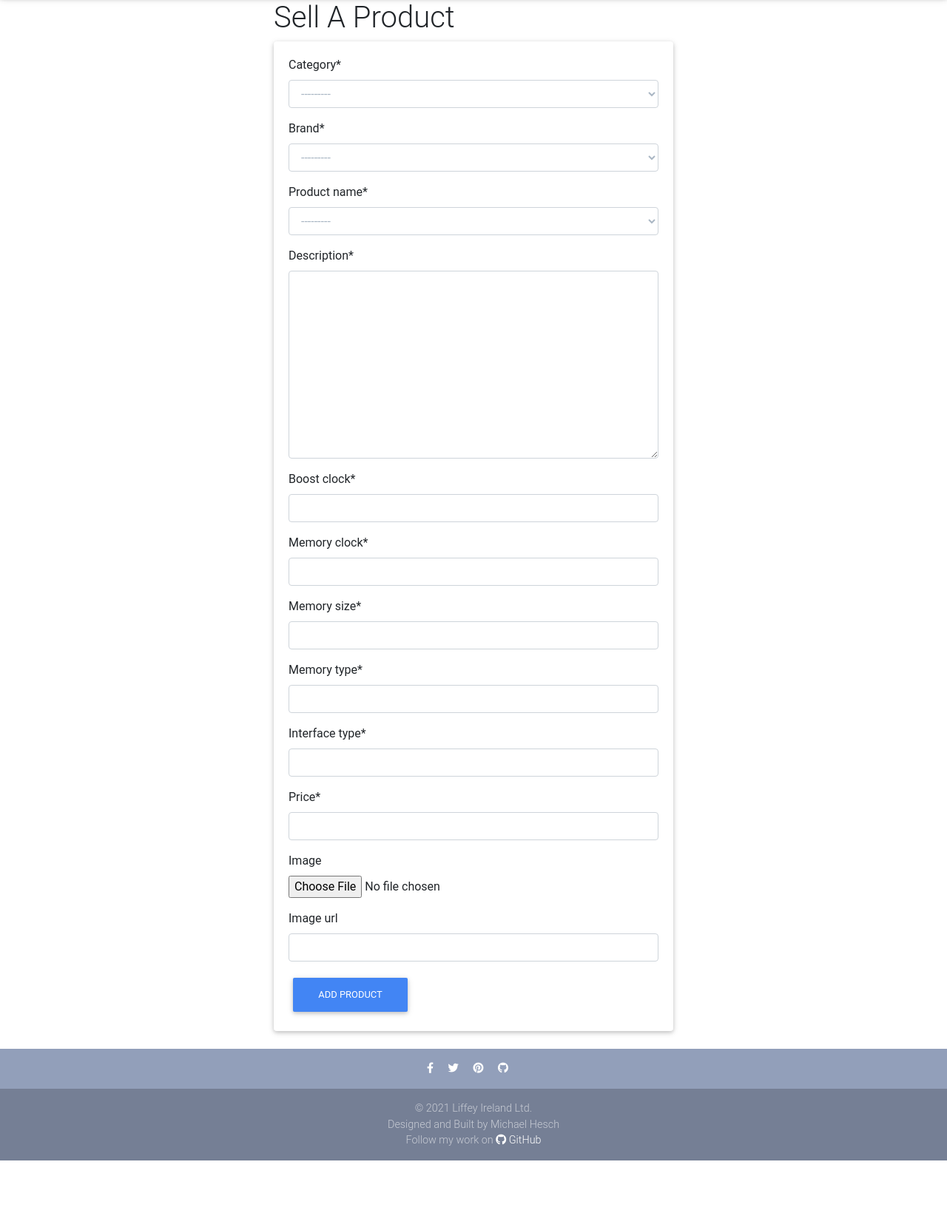
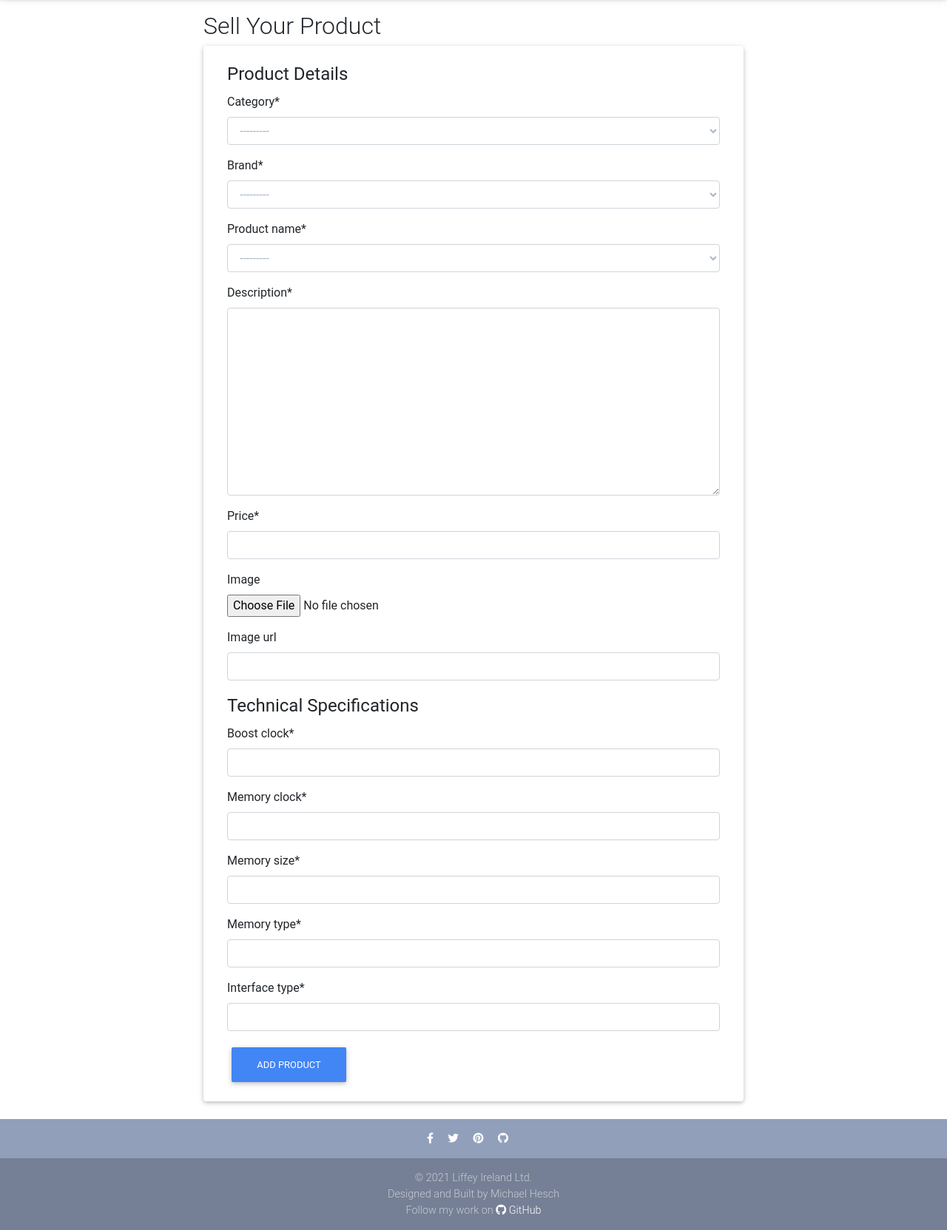
Before and after one commit to michaelhesch/ci-ms-4, a Django app: page /product/add/ in a window 1280 px wide. Shown: the part 65-1728 px from the top of the page at 74% size. Before the commit the page ends 1634 px from the top, so only its background shows below. Run offline with Django 3.2, Linux system fonts and the light colour scheme; a user stored in the database is signed in; tables that the repository leaves empty hold one stand-in row (values such as "Sample post"); some libraries are stand-ins or nearby versions.

Commit message:
Update product templates for significant improvement in add new product form rendering

```diff
--- a/product/templates/product/add_product.html
+++ b/product/templates/product/add_product.html
@@ -4,13 +4,30 @@
 {% block title %}List a Product {% endblock %}
 
 {% block content %}
-<div class="row">
-    <div class="col-6 offset-3">
-        <h1>Sell A Product</h1>
-        <div class="card">
-            <form class="card-body mb-form" method="POST">
+<div class="row pt-3 d-flex justify-content-center">
+    <div class="col-8">
+        <h2>Sell Your Product</h2>
+        <div class="card px-3">
+            <form class="card-body mb-form px-3" method="POST">
                 {% csrf_token %}
-                {{ form|crispy }}
+                <fieldset class="rounded">
+                    <legend class="fieldset-label w-auto">Product Details</legend>
+                    {{ form.category|as_crispy_field }}
+                    {{ form.brand|as_crispy_field }}
+                    {{ form.product_name|as_crispy_field }}
+                    {{ form.description|as_crispy_field }}
+                    {{ form.price|as_crispy_field }}
+                    {{ form.image|as_crispy_field }}
+                    {{ form.image_url|as_crispy_field }}
+                </fieldset>
+                <fieldset>
+                    <legend class="fieldset-label w-auto">Technical Specifications</legend>
+                    {{ form.boost_clock|as_crispy_field }}
+                    {{ form.memory_clock|as_crispy_field }}
+                    {{ form.memory_size|as_crispy_field }}
+                    {{ form.memory_type|as_crispy_field }}
+                    {{ form.interface_type|as_crispy_field }}
+                </fieldset>
                 <button class="btn btn-primary" type="submit">Add Product</button>
             </form>
         </div>
--- a/product/templates/product/product_detail.html
+++ b/product/templates/product/product_detail.html
@@ -86,7 +86,7 @@
             <div class="pt-2">
               {% if request.user == product.seller.user %}
               <h5><strong>Product Owner Details:</strong></h5>
-              <p class="text-danger mb-1">The selling fee for your item is: ${{ product.get_selling_fee }}</p>
+              <p class="text-danger mb-1">The selling fee for your item is ${{ product.get_selling_fee }} per item sold.</p>
               <p class="mb-1">You listed this product for sale on {{ product.date_added|date:"SHORT_DATE_FORMAT" }}.</p>
               <p class="mb-1">
                 <a href="" class="button btn btn-primary btn-sm">Modify Product</a>
```
